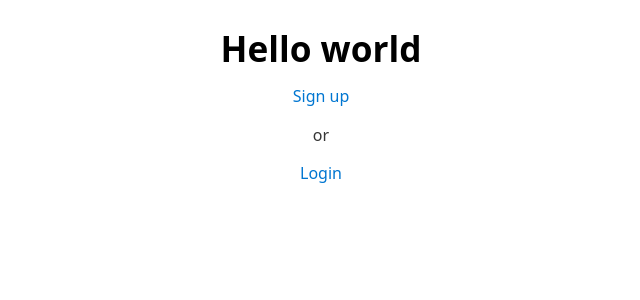
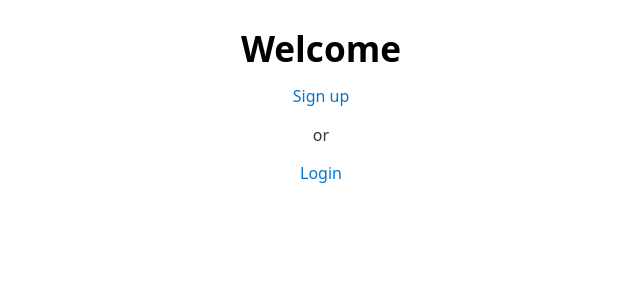
Before and after one commit to S-Cybulski/AirLine_Portal, a PHP site: template views/home.php in a window 1280 px wide. Shown: the top 300 px of the page, without its empty margins (319-959 px from the left). Run offline with PHP 8.4, Linux system fonts and the light colour scheme; the template is opened without the code that fills it, so the values that code supplies are empty.

```diff
--- a/views/home.php
+++ b/views/home.php
@@ -1,4 +1,4 @@
-<h1>Hello world</h1>
+<h1>Welcome</h1>
 
 <?php if (empty($_SESSION['user_id'])): ?>
 
```
